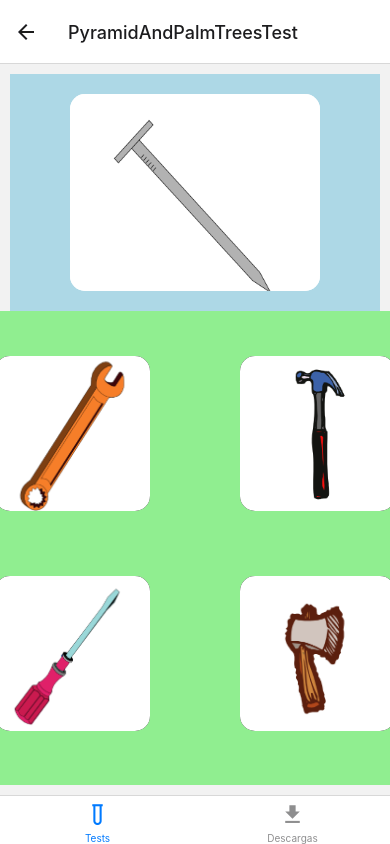
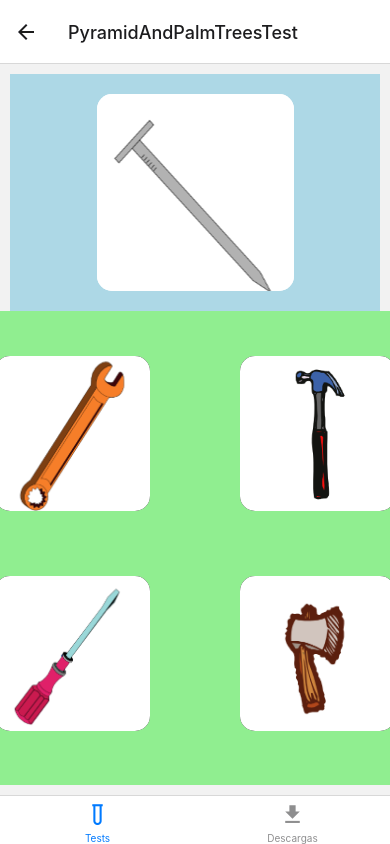
Before and after one commit to martsr/psychologyTests-app, a React Native app: screen /PyramidAndPalmTreesTest in a window 390 px wide. Built offline with nearby package versions, Linux system fonts and the light colour scheme.

Commit message:
fix aspect ratio of cards

```diff
--- a/components/pyramidAndPalmTrees/Card.js
+++ b/components/pyramidAndPalmTrees/Card.js
@@ -30,7 +30,7 @@ function Card({ image, isMain, onPress, selected }) {
 const styles = StyleSheet.create({
   card: {
     height: 155,
-    // width: 200,
+    width: undefined,
     borderRadius: 15,
     marginBottom: 20,
     overflow: "hidden",
@@ -40,11 +40,11 @@ const styles = StyleSheet.create({
     flexDirection: "row",
     overflow: "hidden",
     justifyContent:'center',
-    position:'relative',
+    aspectRatio: 1/1,
   },
   mainCard: {
-    height: 250,
-    width: 250,
+    height: '100%',
+    width: undefined,
     borderRadius: 15,
     backgroundColor: colors.white,
     margin: 20,
@@ -52,6 +52,7 @@ const styles = StyleSheet.create({
     flexDirection: "row",
     overflow: "hidden",
     justifyContent:'center',
+    aspectRatio: 1/1,
   },
   image: {
     width: 155,
```
